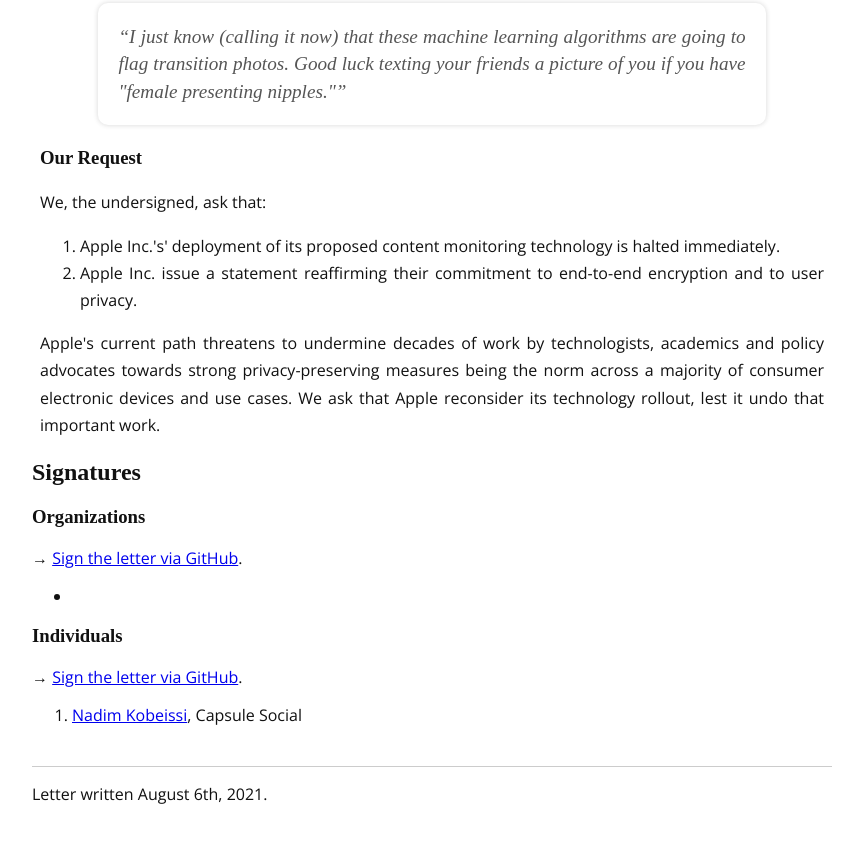
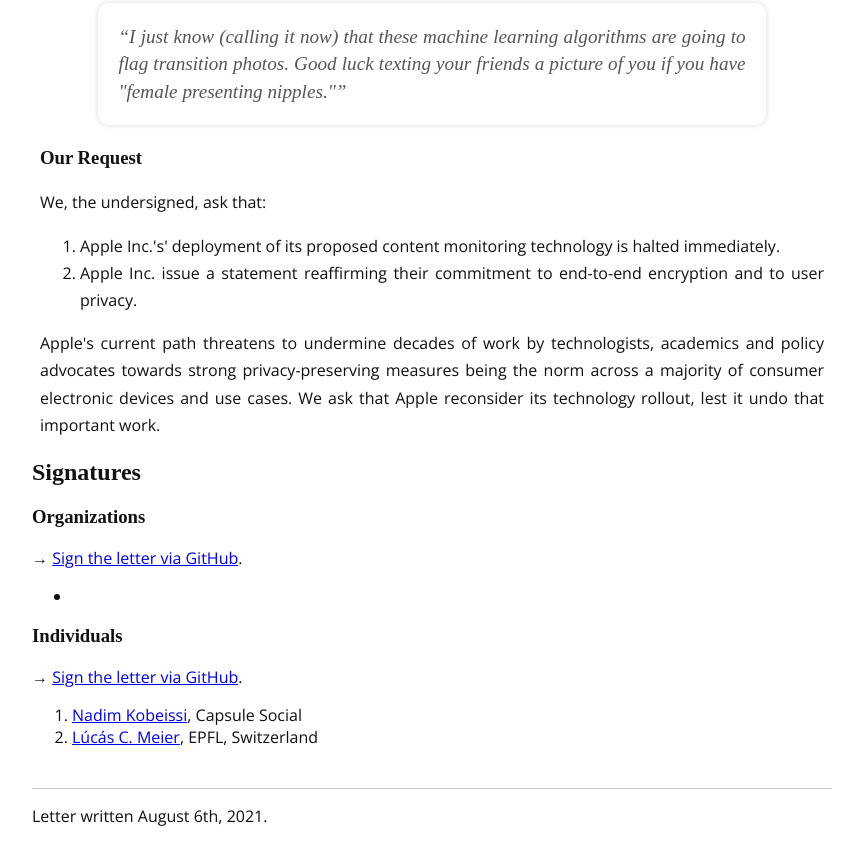
Before and after one commit to nadimkobeissi/appleprivacyletter, a plain HTML site: page index.html in a window 1280 px wide. Shown: the part 2737-3580 px from the top of the page, without its empty margins (208-1071 px from the left). Before the commit the page ends 3558 px from the top, so only its background shows below. Drawn offline with nearby package versions, Linux system fonts and the light colour scheme; a web font is replaced by a local one.

Commit message:
Close #1

```diff
--- a/index.html
+++ b/index.html
@@ -122,6 +122,7 @@
 			</p>
 			<ol>
 				<li><a href="https://nadim.computer">Nadim Kobeissi</a>, Capsule Social</li>
+				<li><a href="https://cronokirby.com">Lúcás C. Meier</a>, EPFL, Switzerland</li>
 			</ol>
 		</div>
 		<div id="footer">
```
